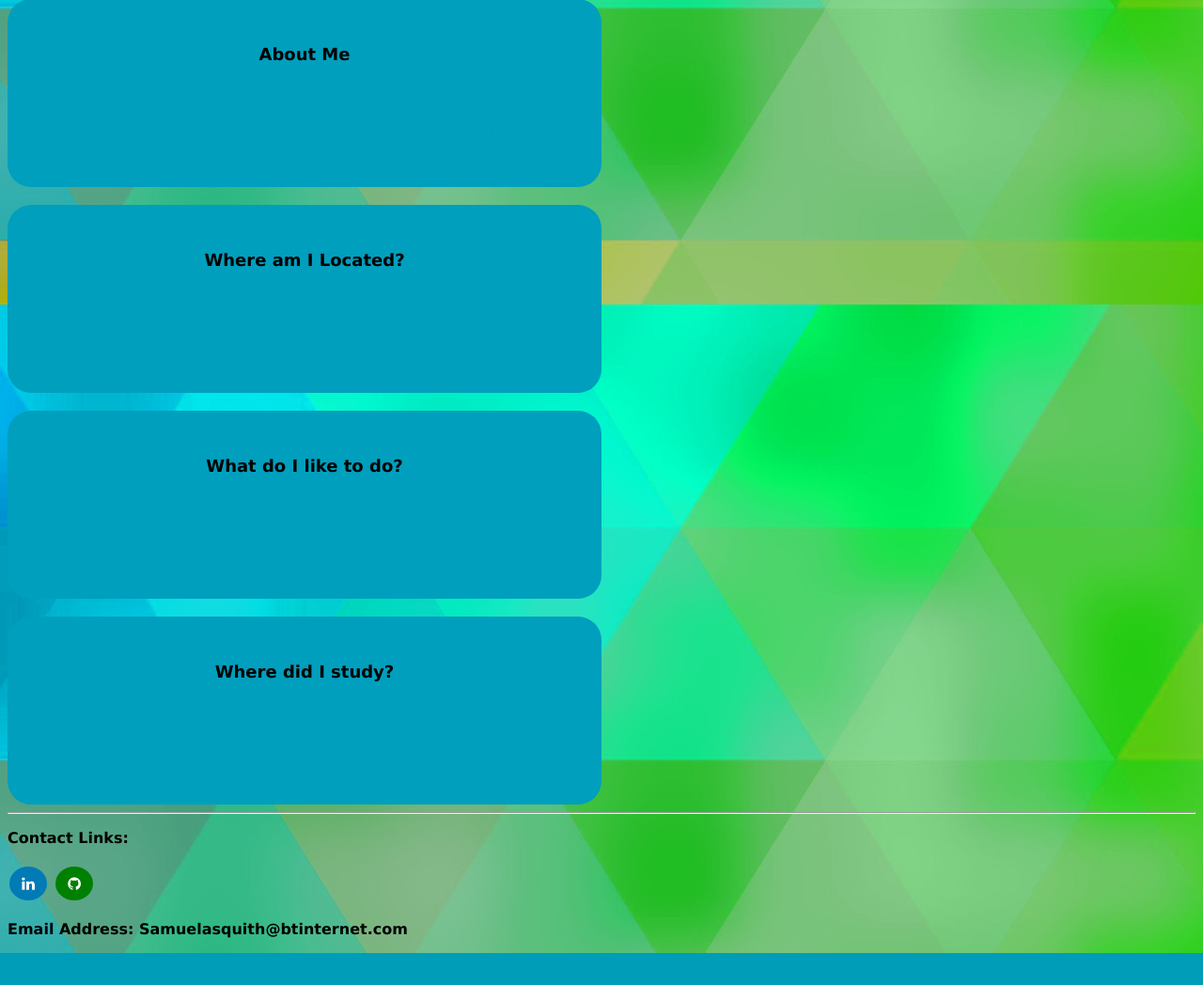
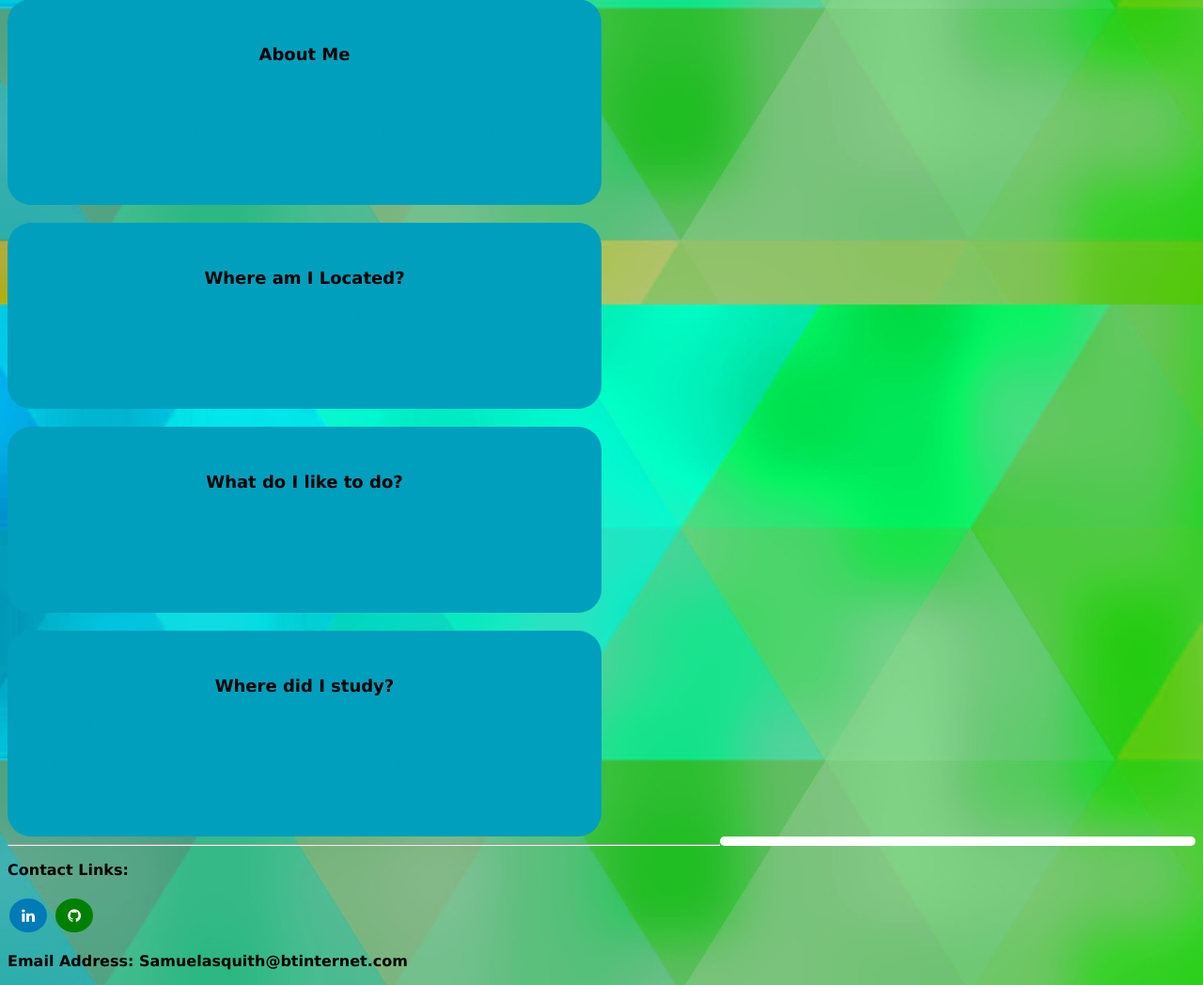
Before and after one commit to Sboncio/website, a Flask app: page / in a window 1280 px wide. Shown: the part 476-1524 px from the top of the page at 94% size. Before the commit the page ends 1490 px from the top, so only its background shows below. Run offline with Flask 2, Linux system fonts and the light colour scheme.

Commit message:
Test formatting

```diff
--- a/app/application/static/css/main.css
+++ b/app/application/static/css/main.css
@@ -72,7 +72,7 @@ ul li a:hover{
     width: 50%;
     padding: 30px;
     text-align: center;
-    height:200px;
+    height:fit-content;
     margin-left: auto;
     margin-top: auto;
     font-size: large;
@@ -158,5 +158,6 @@ footer p{
     float:right;
     border-color: #000;
     border-radius: 25px;
-    border-width: 5px;
+    border-width:medium;
+    padding:5px;
 }
```
